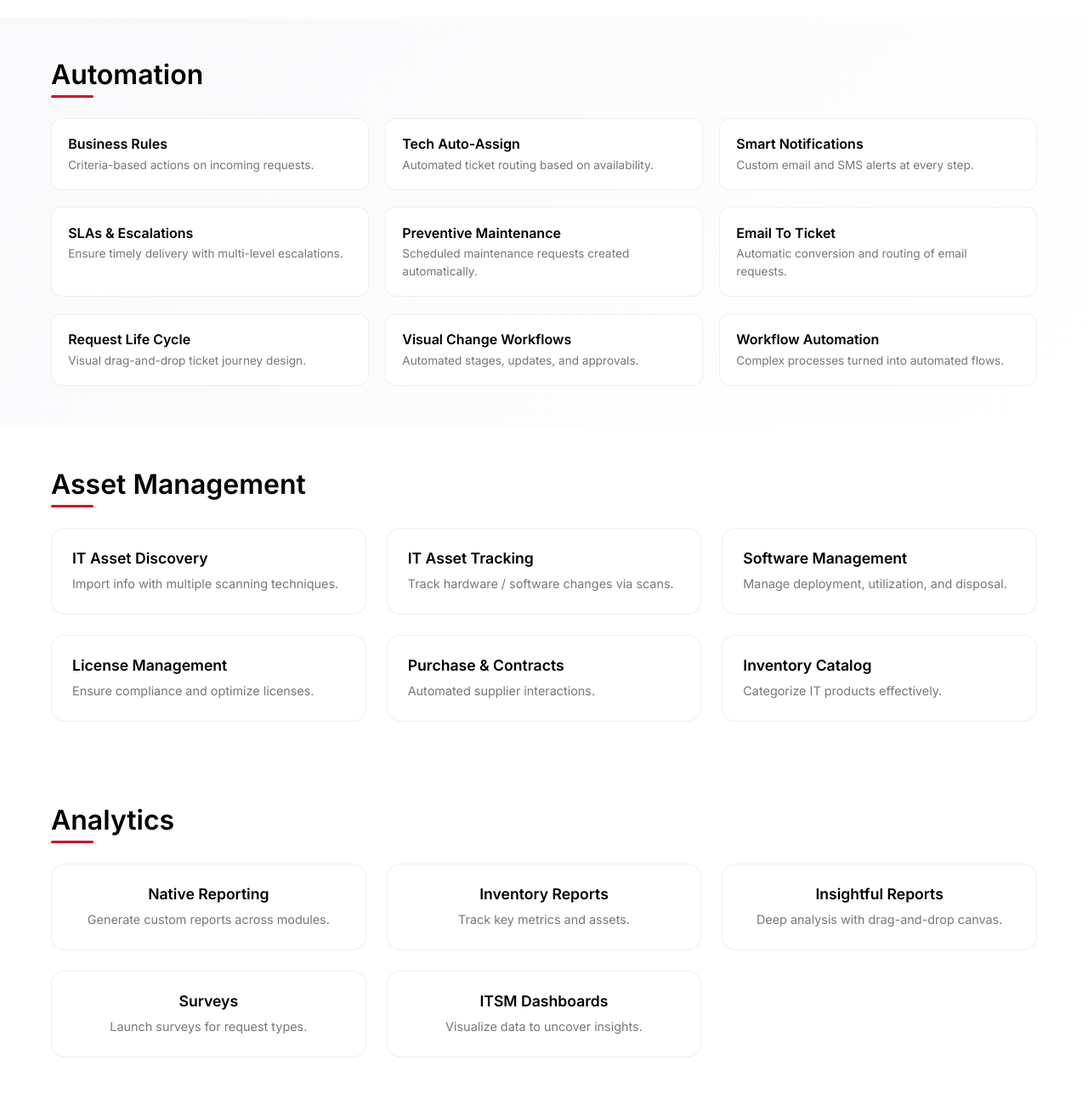
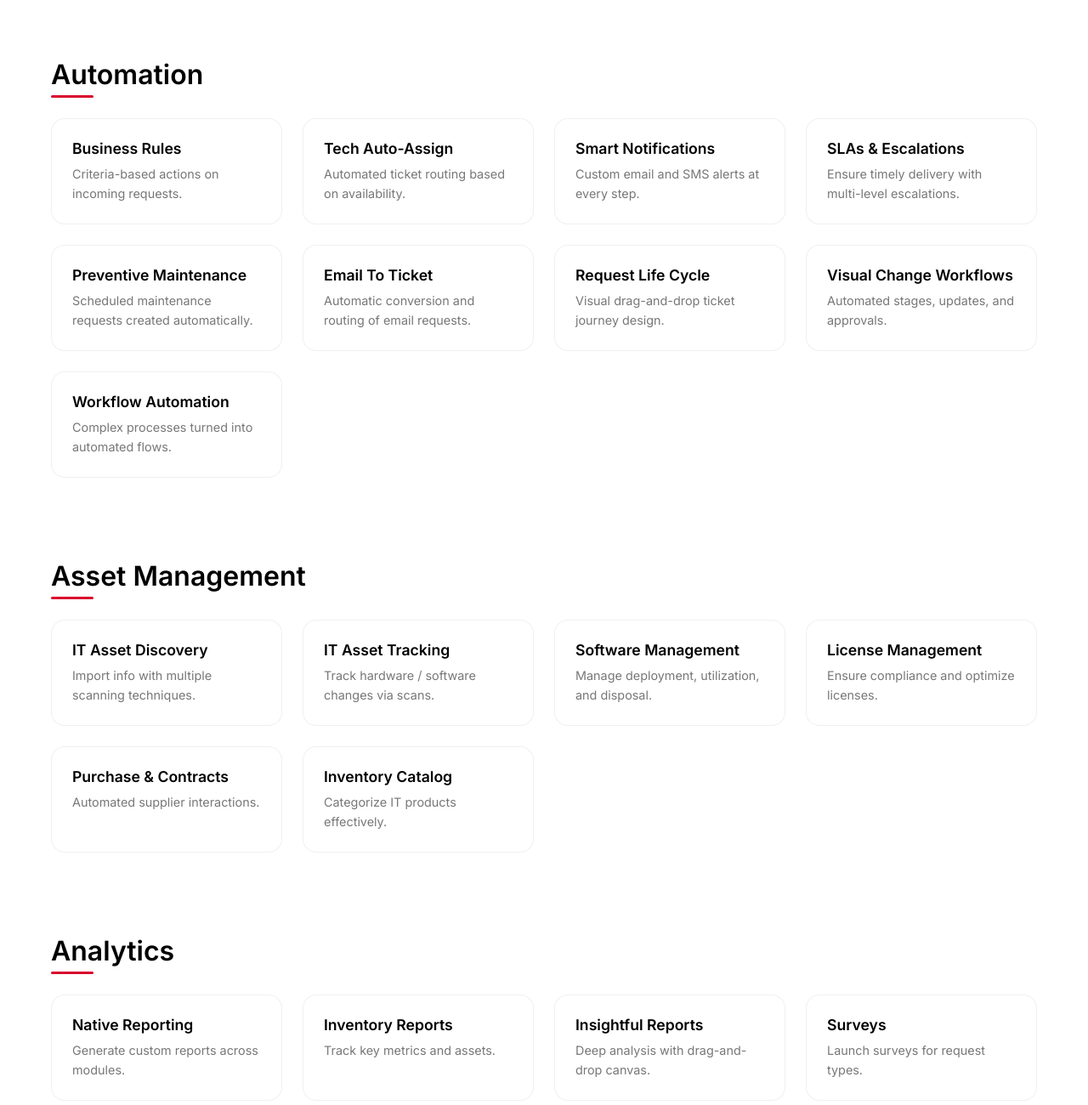
Before and after one commit to Grey-Hat-Guy/Elitser-webapp, a plain HTML site: page products/help-desk/itil-help-desk.html in a window 1280 px wide. Shown: the part 1580-2880 px from the top of the page at 85% size. Drawn offline with Linux system fonts and the light colour scheme.

Commit message:
Update itil-help-desk.html

```diff
--- a/products/help-desk/itil-help-desk.html
+++ b/products/help-desk/itil-help-desk.html
@@ -141,52 +141,52 @@
         </div>
       </section>
 
-      <section class="sdp-automation">
+      <section class="sdp-self">
         <div class="container">
           <h2 class="sdp-title">Automation</h2>
 
-          <div class="auto-grid">
-            <div class="auto-item">
+          <div class="self-grid">
+            <div class="self-card">
               <h4>Business Rules</h4>
               <p>Criteria-based actions on incoming requests.</p>
             </div>
 
-            <div class="auto-item">
+            <div class="self-card">
               <h4>Tech Auto-Assign</h4>
               <p>Automated ticket routing based on availability.</p>
             </div>
 
-            <div class="auto-item">
+            <div class="self-card">
               <h4>Smart Notifications</h4>
               <p>Custom email and SMS alerts at every step.</p>
             </div>
 
-            <div class="auto-item">
+            <div class="self-card">
               <h4>SLAs & Escalations</h4>
               <p>Ensure timely delivery with multi-level escalations.</p>
             </div>
 
-            <div class="auto-item">
+            <div class="self-card">
               <h4>Preventive Maintenance</h4>
               <p>Scheduled maintenance requests created automatically.</p>
             </div>
 
-            <div class="auto-item">
+            <div class="self-card">
               <h4>Email To Ticket</h4>
               <p>Automatic conversion and routing of email requests.</p>
             </div>
 
-            <div class="auto-item">
+            <div class="self-card">
               <h4>Request Life Cycle</h4>
               <p>Visual drag-and-drop ticket journey design.</p>
             </div>
 
-            <div class="auto-item">
+            <div class="self-card">
               <h4>Visual Change Workflows</h4>
               <p>Automated stages, updates, and approvals.</p>
             </div>
 
-            <div class="auto-item">
+            <div class="self-card">
               <h4>Workflow Automation</h4>
               <p>Complex processes turned into automated flows.</p>
             </div>
@@ -194,37 +194,37 @@
         </div>
       </section>
 
-      <section class="sdp-asset">
+      <section class="sdp-self">
         <div class="container">
           <h2 class="sdp-title">Asset Management</h2>
 
-          <div class="asset-grid">
-            <div class="asset-card">
+          <div class="self-grid">
+            <div class="self-card">
               <h4>IT Asset Discovery</h4>
               <p>Import info with multiple scanning techniques.</p>
             </div>
 
-            <div class="asset-card">
+            <div class="self-card">
               <h4>IT Asset Tracking</h4>
               <p>Track hardware / software changes via scans.</p>
             </div>
 
-            <div class="asset-card">
+            <div class="self-card">
               <h4>Software Management</h4>
               <p>Manage deployment, utilization, and disposal.</p>
             </div>
 
-            <div class="asset-card">
+            <div class="self-card">
               <h4>License Management</h4>
               <p>Ensure compliance and optimize licenses.</p>
             </div>
 
-            <div class="asset-card">
+            <div class="self-card">
               <h4>Purchase & Contracts</h4>
               <p>Automated supplier interactions.</p>
             </div>
 
-            <div class="asset-card">
+            <div class="self-card">
               <h4>Inventory Catalog</h4>
               <p>Categorize IT products effectively.</p>
             </div>
@@ -232,32 +232,32 @@
         </div>
       </section>
 
-      <section class="sdp-analytics">
+      <section class="sdp-self">
         <div class="container">
           <h2 class="sdp-title">Analytics</h2>
 
-          <div class="analytics-grid">
-            <div class="analytics-item">
+          <div class="self-grid">
+            <div class="self-card">
               <h4>Native Reporting</h4>
               <p>Generate custom reports across modules.</p>
             </div>
 
-            <div class="analytics-item">
+            <div class="self-card">
               <h4>Inventory Reports</h4>
               <p>Track key metrics and assets.</p>
             </div>
 
-            <div class="analytics-item">
+            <div class="self-card">
               <h4>Insightful Reports</h4>
               <p>Deep analysis with drag-and-drop canvas.</p>
             </div>
 
-            <div class="analytics-item">
+            <div class="self-card">
               <h4>Surveys</h4>
               <p>Launch surveys for request types.</p>
             </div>
 
-            <div class="analytics-item">
+            <div class="self-card">
               <h4>ITSM Dashboards</h4>
               <p>Visualize data to uncover insights.</p>
             </div>
```
